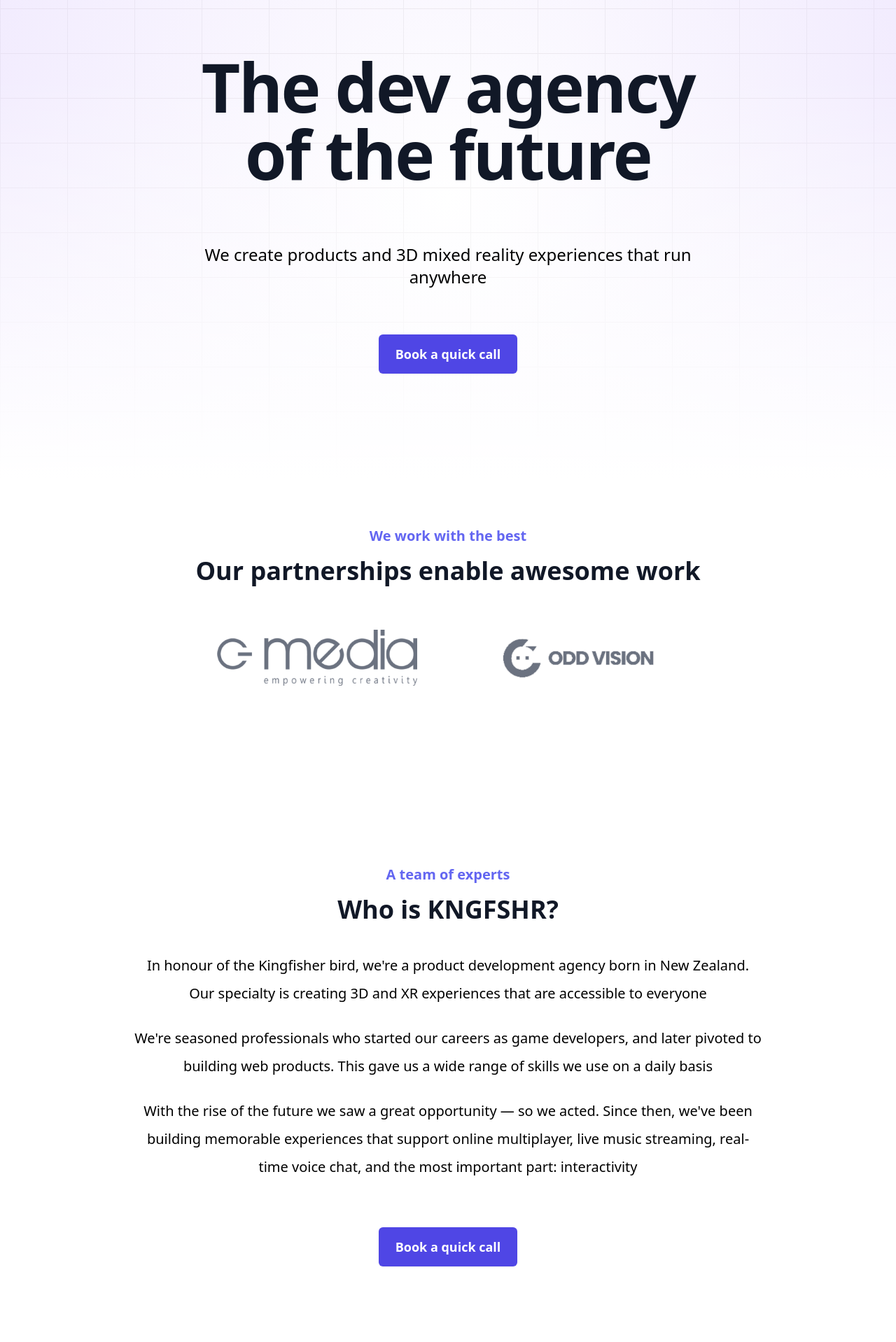
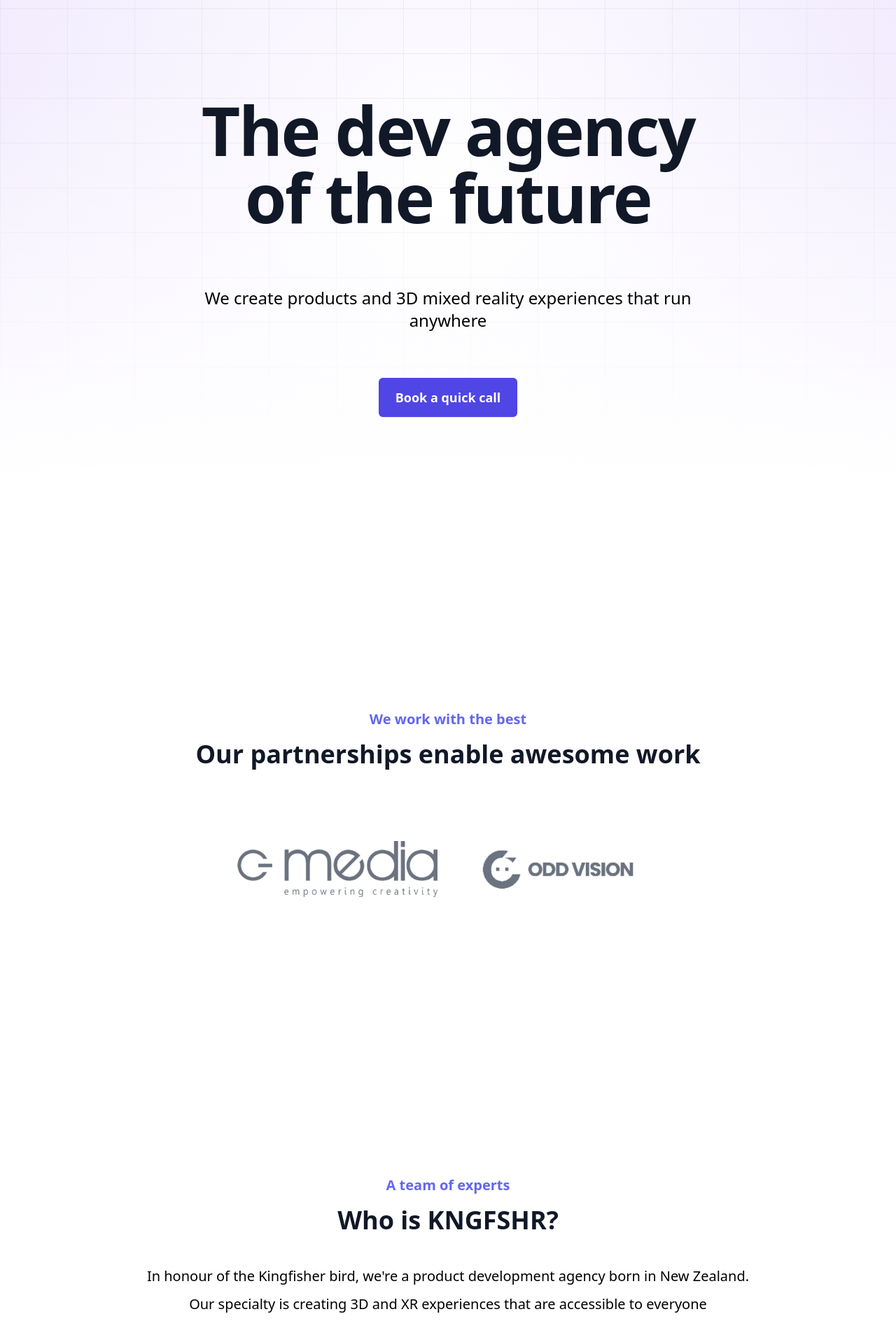
Before and after one commit to kngfshr/portfolio, a SvelteKit app: page / in a window 1280 px wide. Shown: the part 160-2078 px from the top of the page at 70% size. Built offline with nearby package versions, Linux system fonts and the light colour scheme.

Commit message:
feat: added new section component and replaced main sections

```diff
--- /dev/null
+++ b/src/lib/components/Section.svelte
@@ -0,0 +1,74 @@
+<script lang="ts">
+	import { onMount } from 'svelte';
+
+    export let id = "";
+	export let once = false;
+	export let top = 0;
+	export let bottom = 0;
+	export let left = 0;
+	export let right = 0;
+
+	let intersecting = false;
+	let container: Element;
+
+	onMount(() => {
+		if (typeof IntersectionObserver !== 'undefined') {
+			const rootMargin = `${bottom}px ${left}px ${top}px ${right}px`;
+
+			const observer = new IntersectionObserver(entries => {
+				intersecting = entries[0].isIntersecting;
+				if (intersecting && once) {
+					observer.unobserve(container);
+				}
+			}, {
+				rootMargin
+			});
+
+			observer.observe(container);
+			return () => observer.unobserve(container);
+		}
+
+		function handler() {
+			const bcr = container.getBoundingClientRect();
+			intersecting = (
+				(bcr.bottom + bottom) > 0 &&
+				(bcr.right + right) > 0 &&
+				(bcr.top - top) < window.innerHeight &&
+				(bcr.left - left) < window.innerWidth
+			);
+
+			if (intersecting && once) {
+				window.removeEventListener('scroll', handler);
+			}
+		}
+
+		window.addEventListener('scroll', handler);
+		return () => window.removeEventListener('scroll', handler);
+	});
+</script>
+
+<style lang="postcss">
+	section {
+        @apply py-16 sm:py-20 lg:py-24 text-center mx-auto;
+		display: grid;
+		place-items: center;
+		align-content: center;
+		min-height: 100vh;
+	}
+    .hidden {
+		opacity: 0;
+        filter: blur(3px);
+        transform: translateX(-100%);
+		transition: all 0.5s;
+	}
+
+	.show {
+		opacity: 1;
+        transform: translateX(0);
+        transition: all 0.5s;
+	}
+</style>
+
+<section id={id} bind:this={container} class:hidden={!intersecting} class:show={intersecting}>
+	<slot></slot>
+</section>
--- a/src/routes/+page.svelte
+++ b/src/routes/+page.svelte
@@ -1,6 +1,7 @@
 <script lang="ts">
 	import CTA from '$components/Cta.svelte';
 	import { DeviceGamepad2, Music, Old, Tooltip } from 'tabler-icons-svelte';
+	import Section from '../lib/components/Section.svelte';
 
 	const clients = [
 		{
@@ -109,7 +110,7 @@
 <div class="h-screen w-screen absolute top-0 z-[-2] hero-gradient-primary" />
 <div class="h-screen w-screen absolute top-0 z-[-3] hero-grid-pattern" />
 
-<section id="hero" class="">
+<Section id="hero">
 	<div class="max-w-3xl">
 		<div class="text-center">
 			<h1 class="text-4xl font-bold tracking-tight text-gray-900 sm:text-8xl">
@@ -121,9 +122,9 @@
 			<CTA />
 		</div>
 	</div>
-</section>
+</Section>
 
-<section id="partners">
+<Section id="partners">
 	<h2 class="subtitle">We work with the best</h2>
 	<h3>Our partnerships enable awesome work</h3>
 	<div class="grid-showcase-clients">
@@ -133,9 +134,9 @@
 			</a>
 		{/each}
 	</div>
-</section>
+</Section>
 
-<section id="team">
+<Section id="team">
 	<div class="max-w-4xl">
 		<h2 class="subtitle">A team of experts</h2>
 		<h3>Who is KNGFSHR?</h3>
@@ -157,9 +158,9 @@
 		</p>
 		<CTA />
 	</div>
-</section>
+</Section>
 
-<section id="services">
+<Section id="services">
 	<div class="max-w-3xl">
 		<h2 class="subtitle">We know our craft</h2>
 		<h3>Services we provide</h3>
@@ -220,9 +221,9 @@
 		</p>
 		<CTA />
 	</div>
-</section>
+</Section>
 
-<section id="tech">
+<Section id="tech">
 	<h2 class="subtitle">Great tools — fast delivery times</h2>
 	<h3>We use cutting edge technology</h3>
 	<div class="max-w-4xl">
@@ -239,7 +240,7 @@
 		{/each}
 	</div>
 	<CTA />
-</section>
+</Section>
 
 <!-- <section id="testimonials">
 	<h2>Our work speaks for itself</h2>
@@ -262,10 +263,6 @@
 </footer>
 
 <style lang="postcss">
-	section {
-		@apply py-16 sm:py-20 lg:py-24 text-center mx-auto;
-	}
-
 	footer {
 		@apply mt-16;
 	}
```
